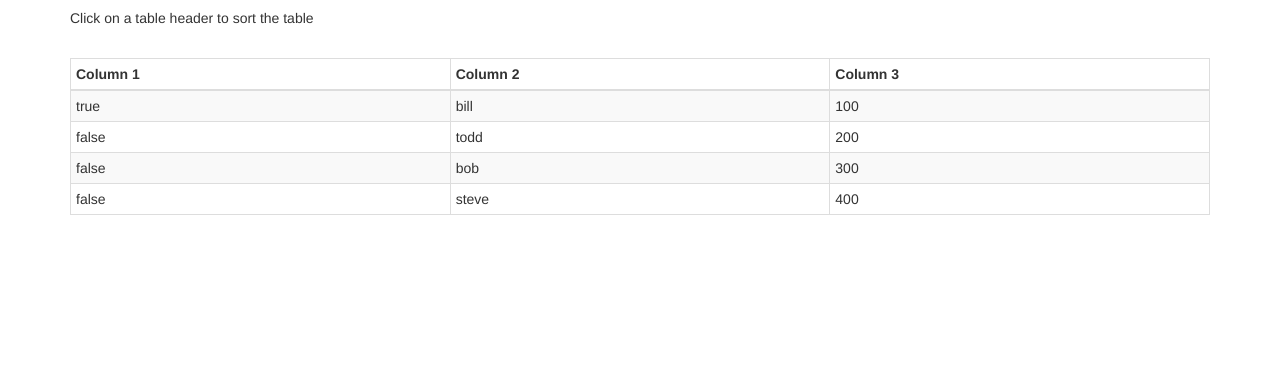
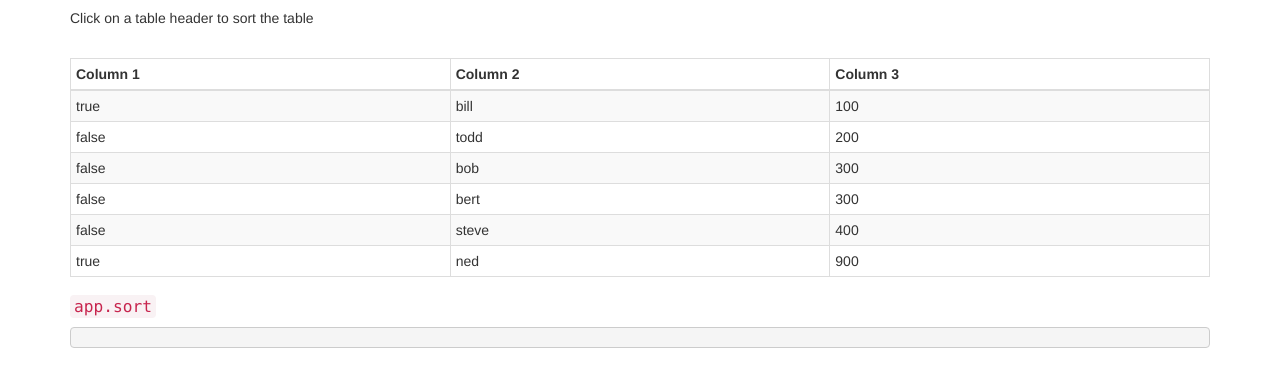
Before and after one commit to vmaimone/table-sorter, a website: page demo.html in a window 1280 px wide. Shown: the part 95-482 px from the top of the page. Drawn offline with nearby package versions, Linux system fonts and the light colour scheme.

Commit message:
quick demo update

```diff
--- a/demo.html
+++ b/demo.html
@@ -31,13 +31,17 @@
     </tbody>
   </table>
 
+  <h4><code>app.sort</code></h4>
+  <pre ng-bind="app.sort | json:false"></pre>
 
   <script>
   var dataset = [
     {col1: true, col2: 'bill', col3: 100},
     {col1: false, col2: 'todd', col3: 200},
     {col1: false, col2: 'bob', col3: 300},
+    {col1: false, col2: 'bert', col3: 300},
     {col1: false, col2: 'steve', col3: 400},
+    {col1: true, col2: 'ned', col3: 900},
   ]
 
   angular
```
